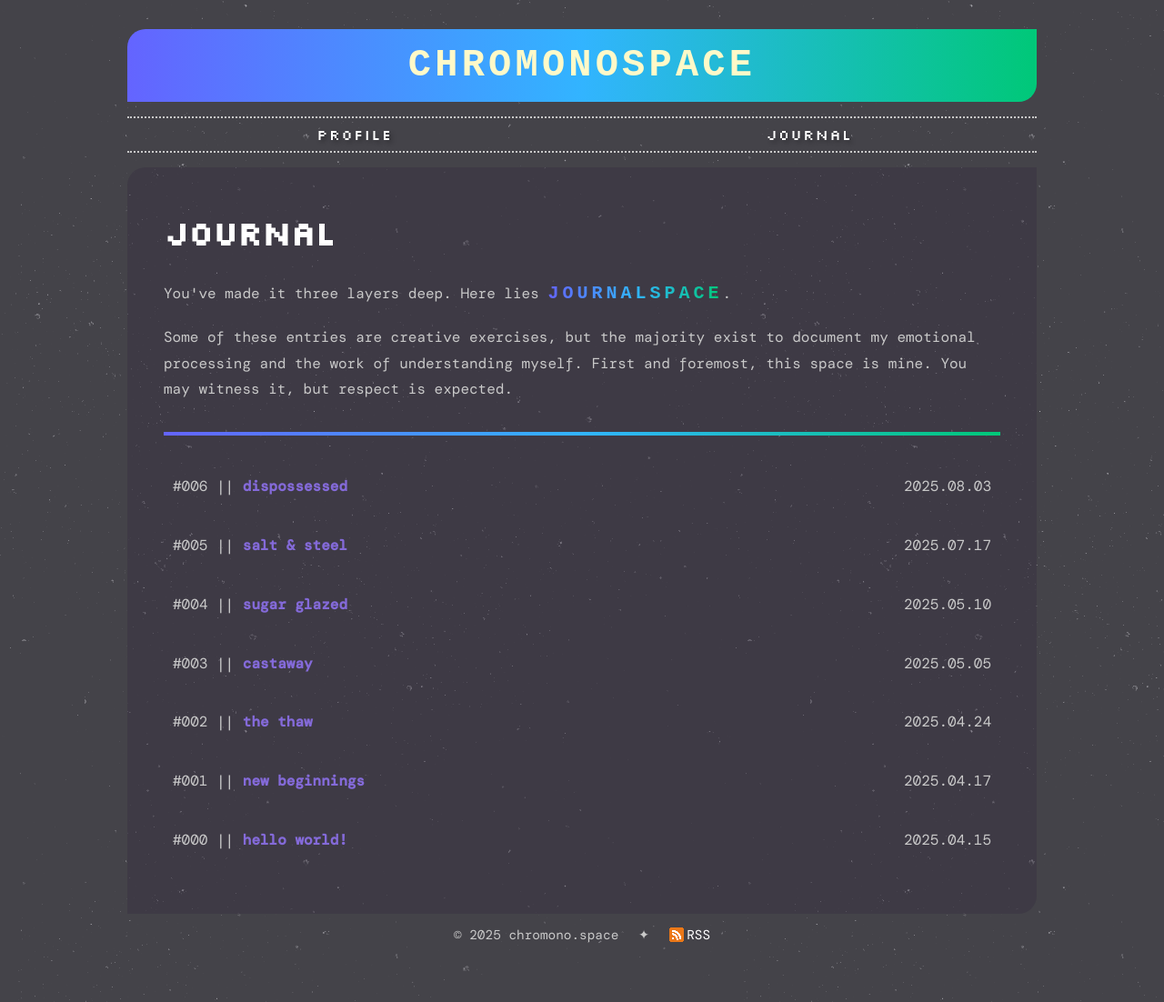
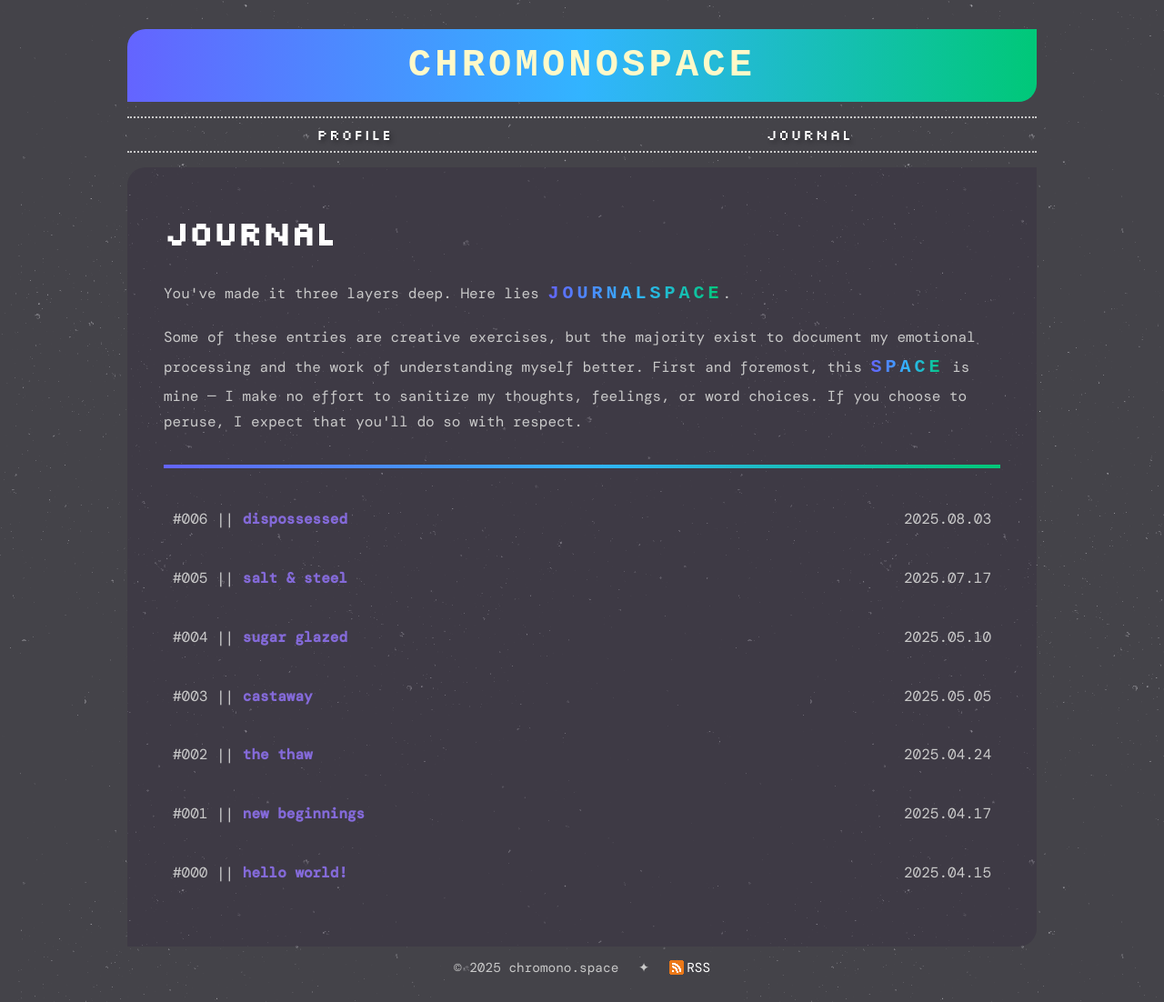
Before and after one commit to iridiumquartz/chromonospace, a Jekyll site: the page built from journal/index.html, in a window 1280 px wide. Shown: the whole page at 91% size. Built offline with Jekyll 4.4.1, drawn with Linux system fonts in a browser that asks for light colours; some web fonts are replaced; before the commit the page ends 1066 px from its top, so only the background shows below that.

Commit message:
Update index.html

```diff
--- a/journal/index.html
+++ b/journal/index.html
@@ -6,7 +6,7 @@ title: "j o u r n a l ★ s p a c e"
 <section>
   <h1>Journal</h1>
   <p>You've made it three layers deep. Here lies <strong>JOURNALSPACE</strong>.</p>
-  <p>Some of these entries are creative exercises, but the majority exist to document my emotional processing and the work of understanding myself. First and foremost, this space is mine. You may witness it, but respect is expected.</p>
+  <p>Some of these entries are creative exercises, but the majority exist to document my emotional processing and the work of understanding myself better. First and foremost, this <strong>space</strong> is mine — I make no effort to sanitize my thoughts, feelings, or word choices. If you choose to peruse, I expect that you'll do so with respect.</p>
   <hr>
   {% assign total = site.posts | size %}
   {% for post in site.posts %}
```
